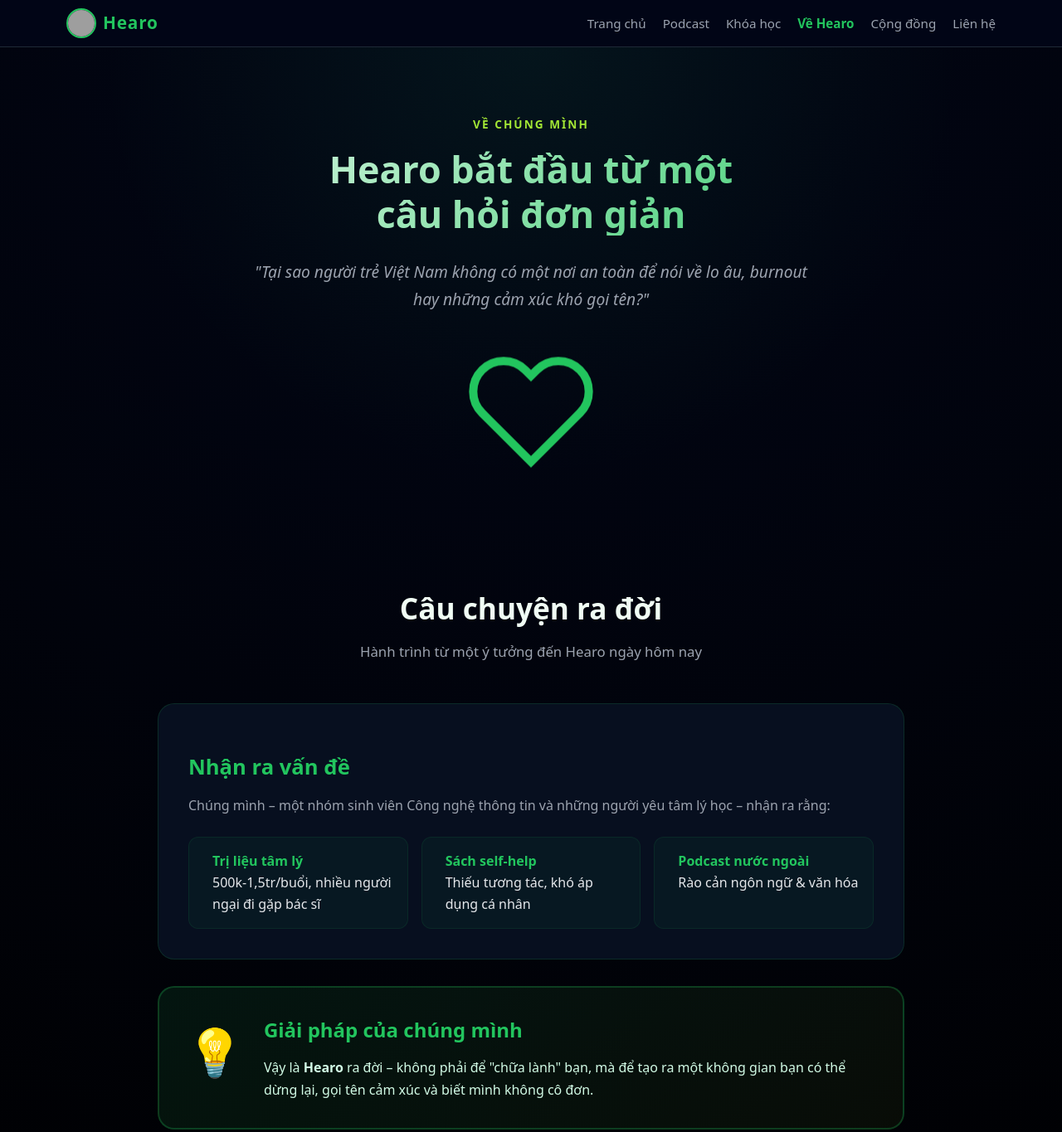
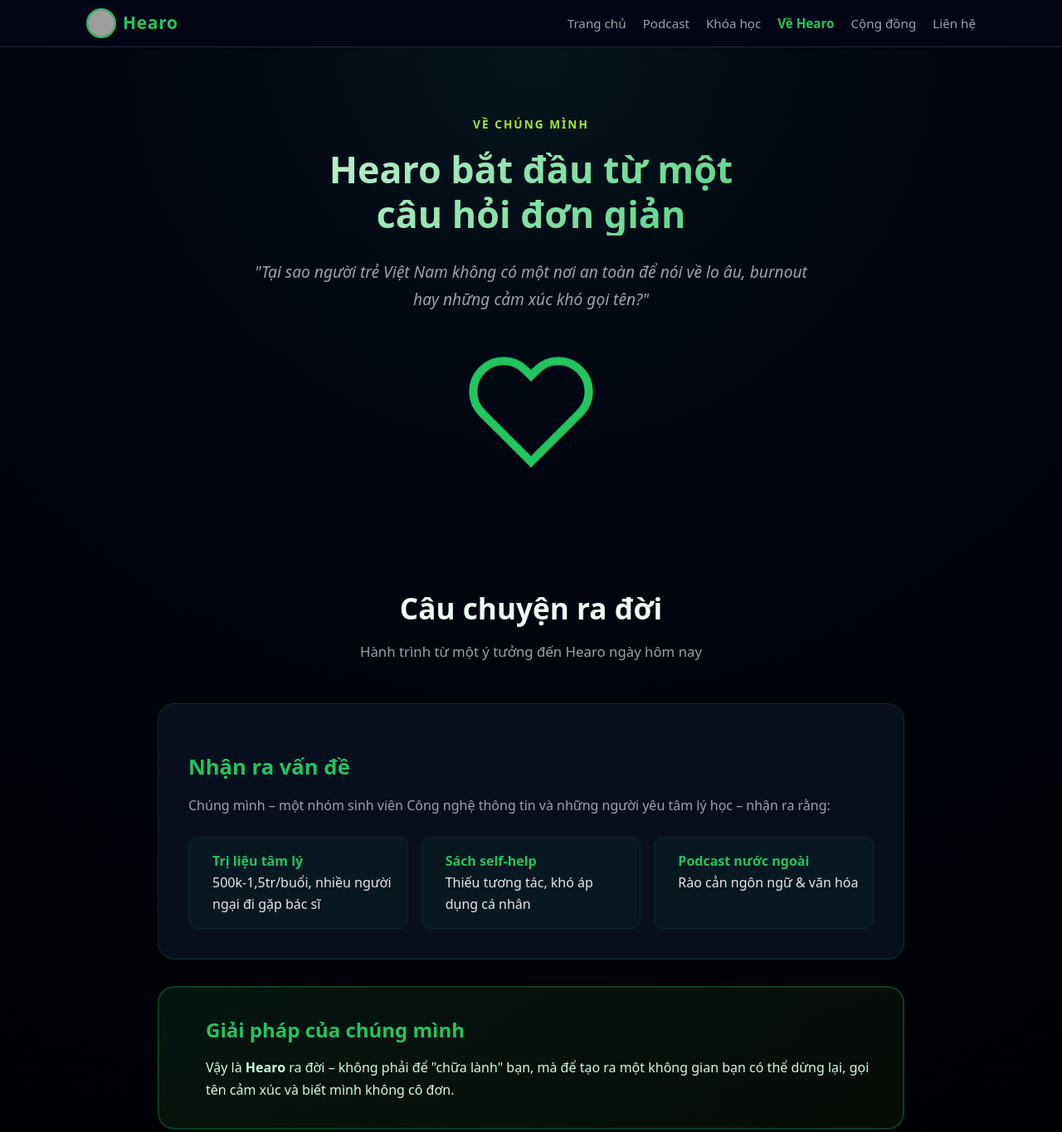
Before and after one commit to tulymai/Hearo_website, a plain HTML site: page about.html in a window 1280 px wide. Shown: the top 1365 px of the page at 83% size. Drawn offline with Linux system fonts and the light colour scheme; grey boxes are pictures that could not be loaded.

Commit message:
fix base.css

```diff
--- a/about.html
+++ b/about.html
@@ -81,7 +81,7 @@
             </div>
 
             <div class="story-highlight">
-              <div class="highlight-icon">💡</div>
+              <div class="highlight-icon"></div>
               <div>
                 <h3>Giải pháp của chúng mình</h3>
                 <p>
--- a/css/base.css
+++ b/css/base.css
@@ -65,6 +65,8 @@ body {
   justify-content: space-between;
   align-items: center;
   padding: 10px 0;
+  padding-left: 24px;
+  padding-right: 24px;
 }
 
 .header-left {
```
